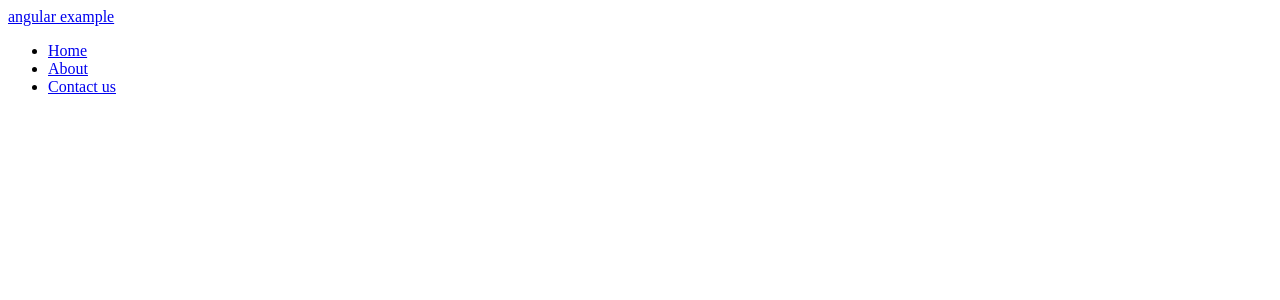
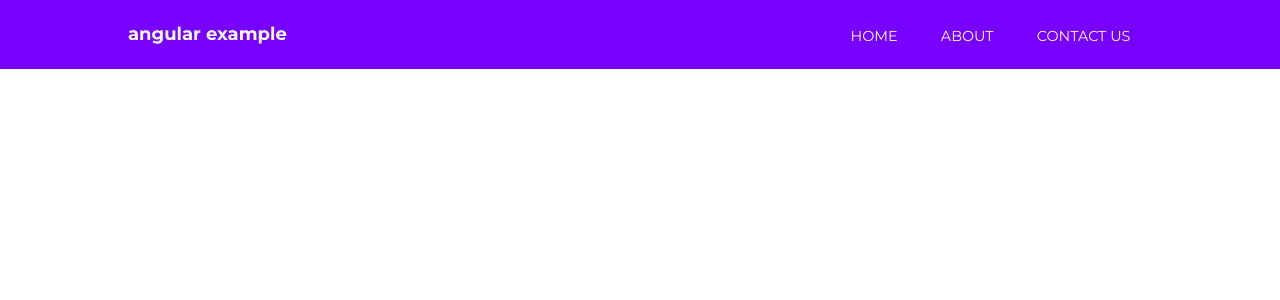
Before and after one commit to vemonet/simple-angular-bootstrap-app, an Angular app: page / in a window 1280 px wide. Shown: the top 300 px of the page. Built offline with nearby package versions, Linux system fonts and the light colour scheme.

Commit message:
add scss

```diff
--- a/src/app/nav/nav.component.scss
+++ b/src/app/nav/nav.component.scss
@@ -0,0 +1,30 @@
+header {
+    background: #7700FF;
+
+    .logo {
+        font-weight: bold;
+    }
+
+    nav {
+        justify-self: right;
+
+        ul {
+            list-style-type: none;
+            margin: 0; padding: 0;
+
+            li {
+                float: left;
+
+                a {
+                    padding: 1.5em;
+                    text-transform: uppercase;
+                    font-size: .8em;
+
+                    &:hover {
+                        background: #8E2BFF;
+                    }
+                }
+            }
+        }
+    }
+}
--- a/src/styles.scss
+++ b/src/styles.scss
@@ -1 +1,33 @@
-/* You can add global styles to this file, and also import other style files */
+@import url('https://fonts.googleapis.com/css?family=Montserrat:400,700');
+
+body, html {
+    height: 100%;
+    margin: 0 auto;
+}
+
+body {
+    font-family: 'Montserrat';
+    font-size: 18px;
+}
+
+a {
+    text-decoration: none;
+}
+
+.container {
+    width: 80%;
+    margin: 0 auto;
+    padding: 1.3em;
+    display: grid;
+    grid-template-columns: 30% auto;
+
+    a {
+        color: white;
+    }
+}
+
+section {
+    width: 80%;
+    margin: 0 auto;
+    padding: 2em;
+}
```
